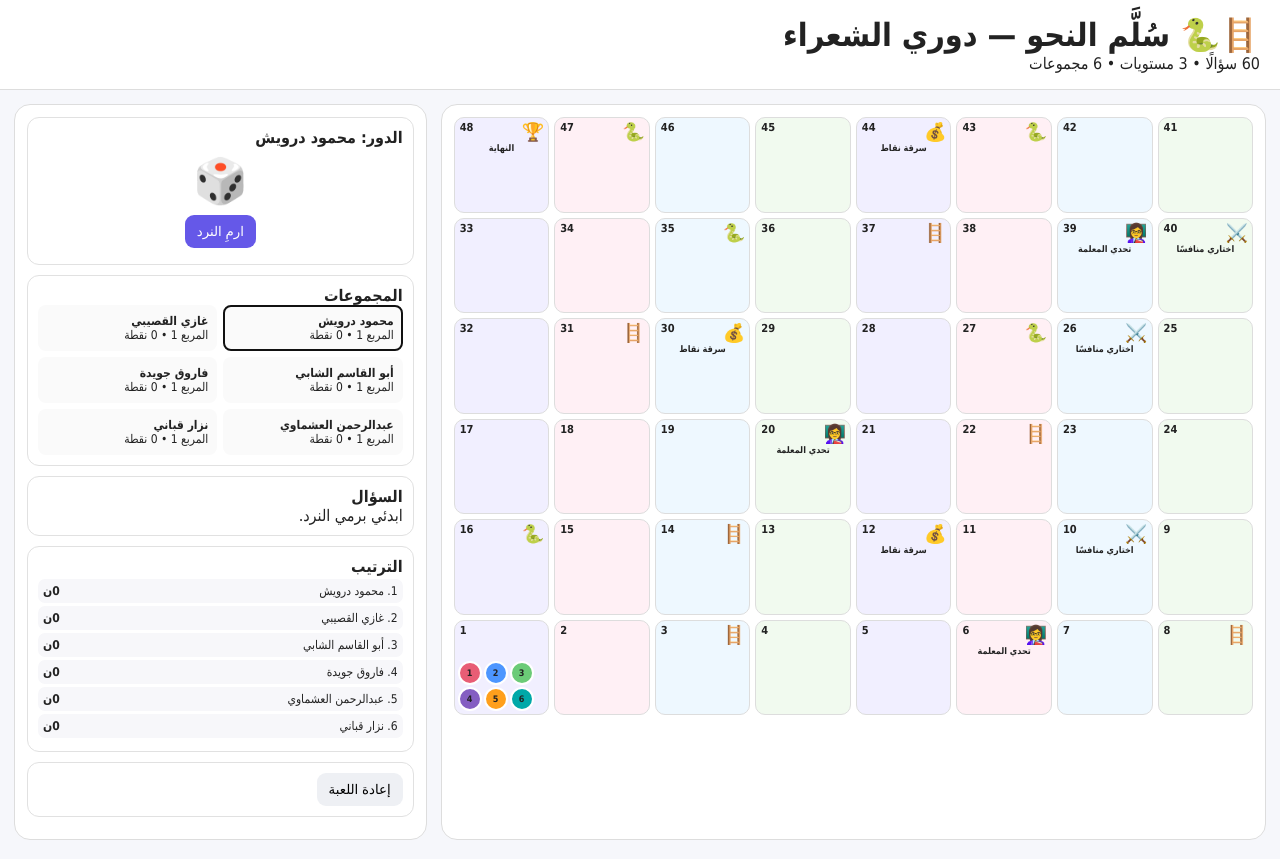
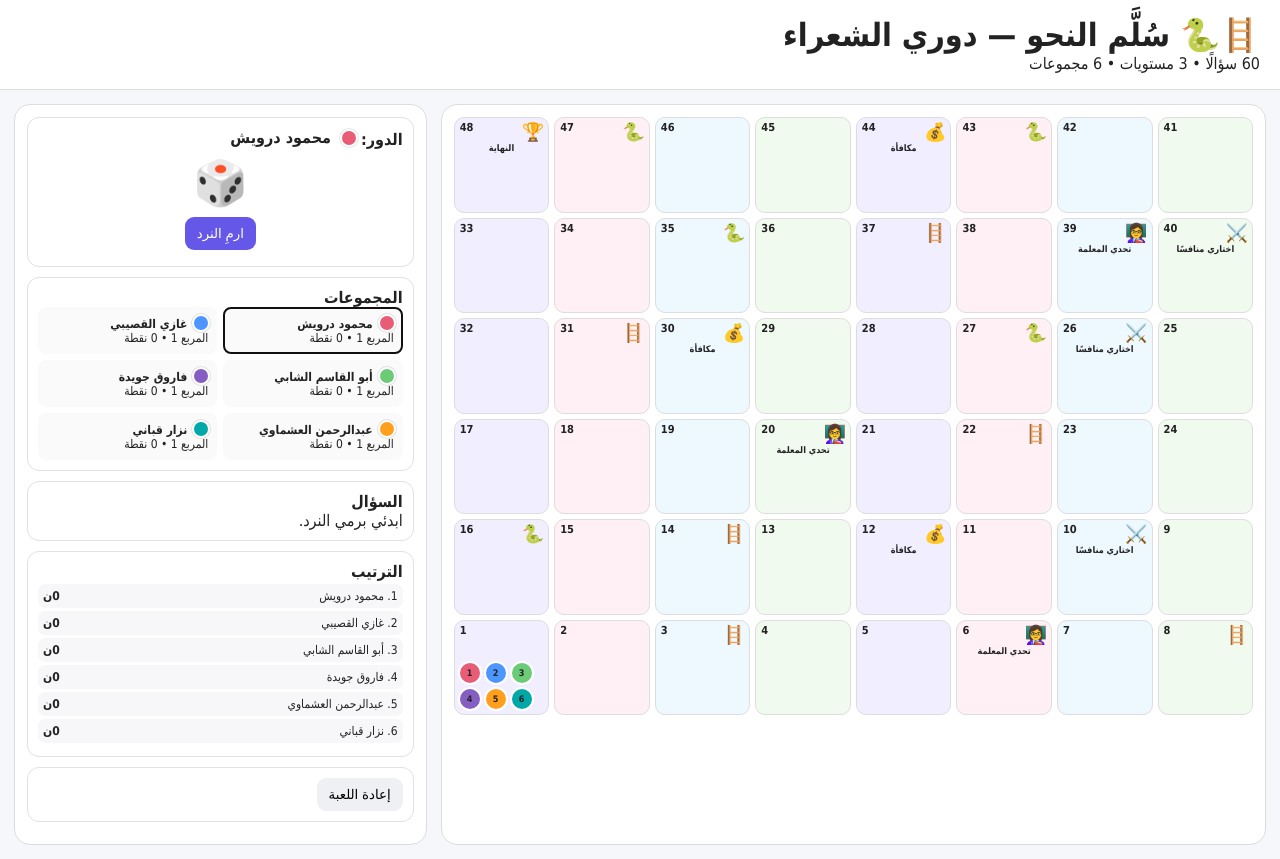
Before and after one commit to naeimahq-hub/nahw-snake-ladder, a plain HTML site: page index.html.html in a window 1280 px wide. Drawn offline with Linux system fonts and the light colour scheme.

Commit message:
Add files via upload

```diff
--- a/index.html.html
+++ b/index.html.html
@@ -14,10 +14,12 @@ body{font-family:Tahoma,Arial;background:#f6f7fb;margin:0;color:#222}header{padd
 .modal{display:none;position:fixed;inset:0;background:#0008;align-items:center;justify-content:center;padding:20px;z-index:10}.modal.show{display:flex}.modalbox{background:white;border-radius:16px;padding:18px;max-width:520px;width:100%;text-align:center}select{width:100%;padding:8px;margin:8px 0}
 .confetti{position:fixed;inset:0;pointer-events:none;overflow:hidden;z-index:20}.piece{position:absolute;top:-30px;font-size:22px;animation:fall 3s linear forwards}@keyframes fall{to{transform:translateY(110vh) rotate(720deg)}}
 @media(max-width:900px){.wrap{grid-template-columns:1fr}}
+
+.poet-dot{display:inline-block;width:14px;height:14px;border-radius:50%;margin-left:7px;vertical-align:-2px;box-shadow:0 0 0 2px #fff,0 0 0 3px rgba(0,0,0,.10);flex:0 0 14px}.turn-wrap{display:inline-flex;align-items:center;gap:4px}
 </style></head><body>
 <header><h1>🪜🐍 سُلَّم النحو — دوري الشعراء</h1><div>60 سؤالًا • 3 مستويات • 6 مجموعات</div></header>
 <div class="wrap"><section class="panel"><div id="board"></div></section><aside class="panel">
-<div class="card"><b>الدور: <span id="turn"></span></b><div id="die" style="font-size:44px;text-align:center;margin:8px">🎲</div><div style="text-align:center"><button class="primary" onclick="roll()">ارمِ النرد</button></div><div id="move" style="font-size:12px;text-align:center;margin-top:6px"></div></div>
+<div class="card"><b>الدور: <span class="turn-wrap"><span id="turnDot" class="poet-dot"></span><span id="turn"></span></span></b><div id="die" style="font-size:44px;text-align:center;margin:8px">🎲</div><div style="text-align:center"><button class="primary" onclick="roll()">ارمِ النرد</button></div><div id="move" style="font-size:12px;text-align:center;margin-top:6px"></div></div>
 <div class="card"><b>المجموعات</b><div id="groups" class="groups"></div></div>
 <div class="card"><b>السؤال</b><div id="qbox">ابدئي برمي النرد.</div><div id="status"></div></div>
 <div class="card"><b>الترتيب</b><div id="rank" class="rank"></div></div>
@@ -29,8 +31,8 @@ const groups=[{"name": "محمود درويش", "pos": 1, "score": 0, "color": "
 const ladders={3:11,8:18,14:25,22:34,31:41,37:46},snakes={16:7,27:19,35:24,43:29,47:38};
 const teacher=[6,20,39],steal=[12,30,44],duel=[10,26,40]; let turn=0,pending=null,current=null,used=new Set(),locked=false;
 function level(n){return n<=16?1:n<=32?2:3}
-function board(){let b=document.getElementById('board'),arr=[];for(let r=5;r>=0;r--){let row=[];for(let c=1;c<=8;c++)row.push(r*8+c);if(r%2)row.reverse();arr.push(...row)};b.innerHTML=arr.map(n=>{let i='',l='';if(ladders[n])i='🪜';if(snakes[n])i='🐍';if(teacher.includes(n)){i='👩‍🏫';l='تحدي المعلمة'}if(steal.includes(n)){i='💰';l='سرقة نقاط'}if(duel.includes(n)){i='⚔️';l='اختاري منافسًا'}if(n==48){i='🏆';l='النهاية'}return `<div class="cell" id="c${n}"><span class="num">${n}</span><span class="icon">${i}</span><span class="lab">${l}</span><div class="tokens"></div></div>`}).join('')}
-function render(){document.querySelectorAll('.tokens').forEach(x=>x.innerHTML='');groups.forEach((g,i)=>{let x=document.querySelector(`#c${g.pos} .tokens`);if(x)x.innerHTML+=`<span class="token" style="background:${g.color}">${i+1}</span>`});document.getElementById('turn').textContent=groups[turn].name;document.getElementById('groups').innerHTML=groups.map((g,i)=>`<div class="group ${i==turn?'active':''}"><b>${g.name}</b><br>المربع ${g.pos} • ${g.score} نقطة</div>`).join('');let r=[...groups].sort((a,b)=>b.pos-a.pos||b.score-a.score);document.getElementById('rank').innerHTML=r.map((g,i)=>`<div><span>${i+1}. ${g.name}</span><b>${g.score}ن</b></div>`).join('')}
+function board(){let b=document.getElementById('board'),arr=[];for(let r=5;r>=0;r--){let row=[];for(let c=1;c<=8;c++)row.push(r*8+c);if(r%2)row.reverse();arr.push(...row)};b.innerHTML=arr.map(n=>{let i='',l='';if(ladders[n])i='🪜';if(snakes[n])i='🐍';if(teacher.includes(n)){i='👩‍🏫';l='تحدي المعلمة'}if(steal.includes(n)){i='💰';l='مكافأة'}if(duel.includes(n)){i='⚔️';l='اختاري منافسًا'}if(n==48){i='🏆';l='النهاية'}return `<div class="cell" id="c${n}"><span class="num">${n}</span><span class="icon">${i}</span><span class="lab">${l}</span><div class="tokens"></div></div>`}).join('')}
+function render(){document.querySelectorAll('.tokens').forEach(x=>x.innerHTML='');groups.forEach((g,i)=>{let x=document.querySelector(`#c${g.pos} .tokens`);if(x)x.innerHTML+=`<span class="token" style="background:${g.color}">${i+1}</span>`});document.getElementById('turn').textContent=groups[turn].name;const td=document.getElementById('turnDot');if(td)td.style.background=groups[turn].color;document.getElementById('groups').innerHTML=groups.map((g,i)=>`<div class="group ${i==turn?'active':''}"><b><span class="poet-dot" style="background:${g.color}"></span>${g.name}</b><br>المربع ${g.pos} • ${g.score} نقطة</div>`).join('');let r=[...groups].sort((a,b)=>b.pos-a.pos||b.score-a.score);document.getElementById('rank').innerHTML=r.map((g,i)=>`<div><span>${i+1}. ${g.name}</span><b>${g.score}ن</b></div>`).join('')}
 function getQ(l){let pool=qs.map((q,i)=>({...q,i})).filter(x=>x.level==l&&!used.has(x.i));if(!pool.length){qs.forEach((q,i)=>{if(q.level==l)used.delete(i)});return getQ(l)}let q=pool[Math.floor(Math.random()*pool.length)];used.add(q.i);return q}
 function showQ(l,duelTarget=null){current=getQ(l);locked=false;let tag=l==1?'أساسي':l==2?'متوسط':'تحدي';let b=document.getElementById('qbox');b.innerHTML=`<span class="badge">${tag}</span><span class="badge">${current.topic}</span><div class="q">${current.q}</div><div class="opts"></div>`;b.querySelector('.opts').innerHTML=current.o.map((o,i)=>`<button class="opt" onclick="${duelTarget===null?`answer(${i==current.a})`:`duelAnswer(${i==current.a},${duelTarget})`}">${o}</button>`).join('')}
 function roll(){if(pending!==null)return;let r=Math.floor(Math.random()*6)+1;document.getElementById('die').textContent=['⚀','⚁','⚂','⚃','⚄','⚅'][r-1];let t=groups[turn].pos+r;pending=t>48?groups[turn].pos:t;document.getElementById('move').textContent='النتيجة: '+r+' — أجيبي لتثبيت الحركة';showQ(level(pending))}
@@ -39,8 +41,8 @@ function effect(){let p=groups[turn].pos;if(ladders[p]){groups[turn].pos=ladders
 function statusMsg(t,c){let s=document.getElementById('status');s.className=c;s.textContent=t}
 function teacherBox(){openModal(`<h2>👩‍🏫 تحدي المعلمة</h2><p>اطرحي سؤالًا شفهيًا إضافيًا. النجاح = +15 نقطة.</p><button class="primary" onclick="teacherResult(true)">نجحت</button> <button class="secondary" onclick="teacherResult(false)">لم تنجح</button>`)}
 function teacherResult(ok){if(ok)groups[turn].score+=15;closeModal();finish()}
-function stealBox(){let o=groups.map((g,i)=>i==turn?'':`<option value="${i}">${g.name}</option>`).join('');openModal(`<h2>💰 سرقة نقاط</h2><select id="target">${o}</select><button class="primary" onclick="stealDo()">سرقة 10 نقاط</button>`)}
-function stealDo(){let i=+document.getElementById('target').value,a=Math.min(10,groups[i].score);groups[i].score-=a;groups[turn].score+=a;closeModal();finish()}
+function stealBox(){openModal(`<h2>🎁 مكافأة</h2><p>أحسنتِ! حصلت مجموعتك على <b>10 نقاط إضافية</b>.</p><button class="primary" onclick="rewardDo()">استلام المكافأة</button>`)}
+function rewardDo(){groups[turn].score+=10;closeModal();statusMsg('🎁 مكافأة +10 نقاط','good');finish()}
 function duelBox(){let o=groups.map((g,i)=>i==turn?'':`<option value="${i}">${g.name}</option>`).join('');openModal(`<h2>⚔️ اختاري مجموعة منافسة</h2><select id="target">${o}</select><button class="primary" onclick="duelStart()">ابدأ</button>`)}
 function duelStart(){let e=+document.getElementById('target').value;closeModal();showQ(3,e)}
 function duelAnswer(ok,e){if(locked)return;locked=true;if(ok)groups[turn].score+=10;else groups[e].score+=10;finish()}
```
